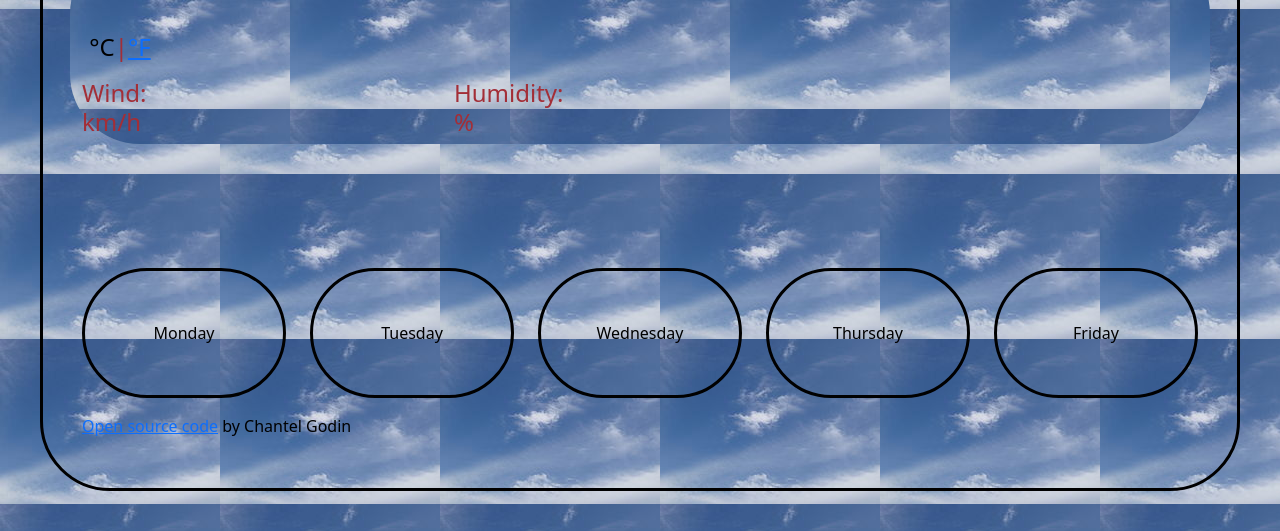
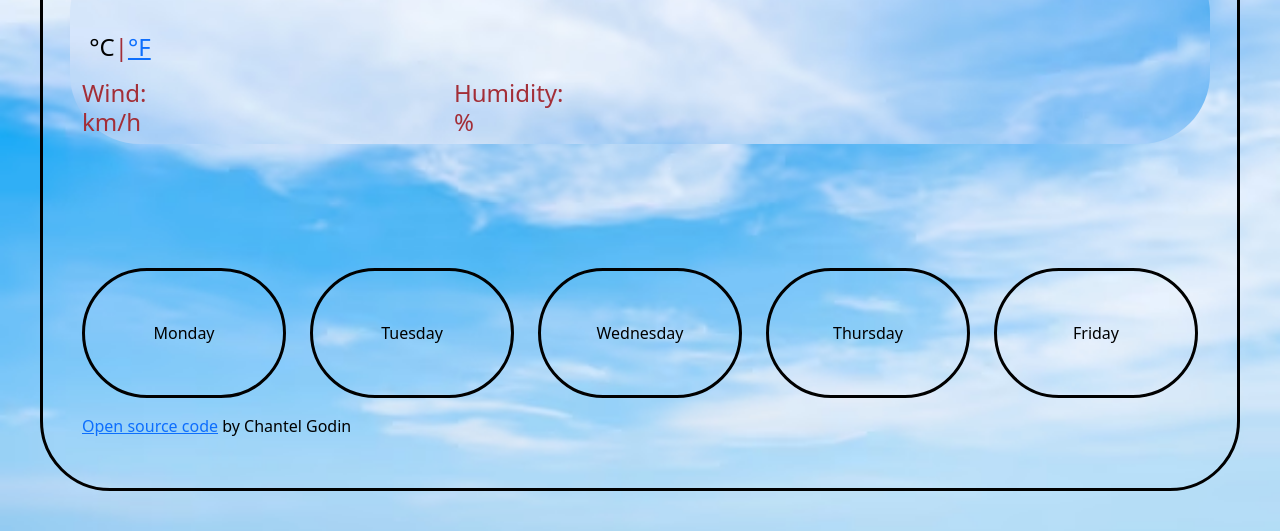
Before and after one commit to chantelephone/weather-app, a plain HTML site: page index.html in a window 1280 px wide. Shown: the part 321-852 px from the top of the page. Drawn offline with nearby package versions, Linux system fonts and the light colour scheme; a web font is replaced by a local one.

Commit message:
updated imgs
Added vector images for night and day

```diff
--- a/src/styles.css
+++ b/src/styles.css
@@ -18,7 +18,8 @@ body {
 }
 
 .nightTime {
-  background-image: url(nightimg.jpg);
+  background-image: url(night-sky-background-with-stars_104785-147.avif);
+  background-size: cover;
   border: solid;
   border-color: #f8f9fa;
   border-radius: 70px;
@@ -26,7 +27,8 @@ body {
 }
 
 .dayTime {
-  background-image: url(dayimg.jpg);
+  background-image: url(white-cloud-sky-background_74190-4646.avif);
+  background-size: cover;
   border: solid;
   border-color: black;
   border-radius: 70px;
```
Also changed, not shown: src/dayimg.jpg (deleted), src/night-sky-background-with-stars_104785-147.avif (added), src/nightimg.jpg (deleted), src/white-cloud-sky-background_74190-4646.avif (added).
